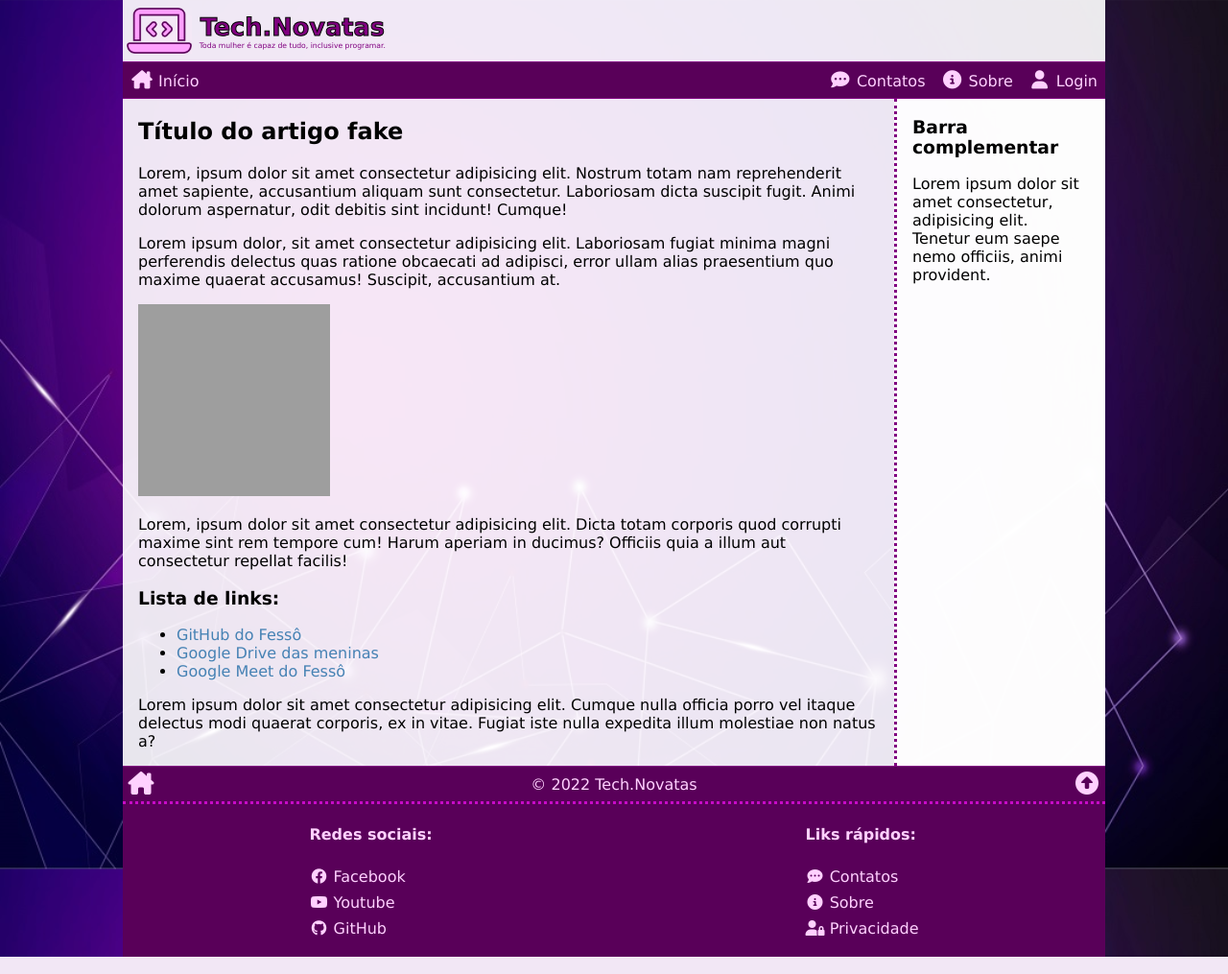
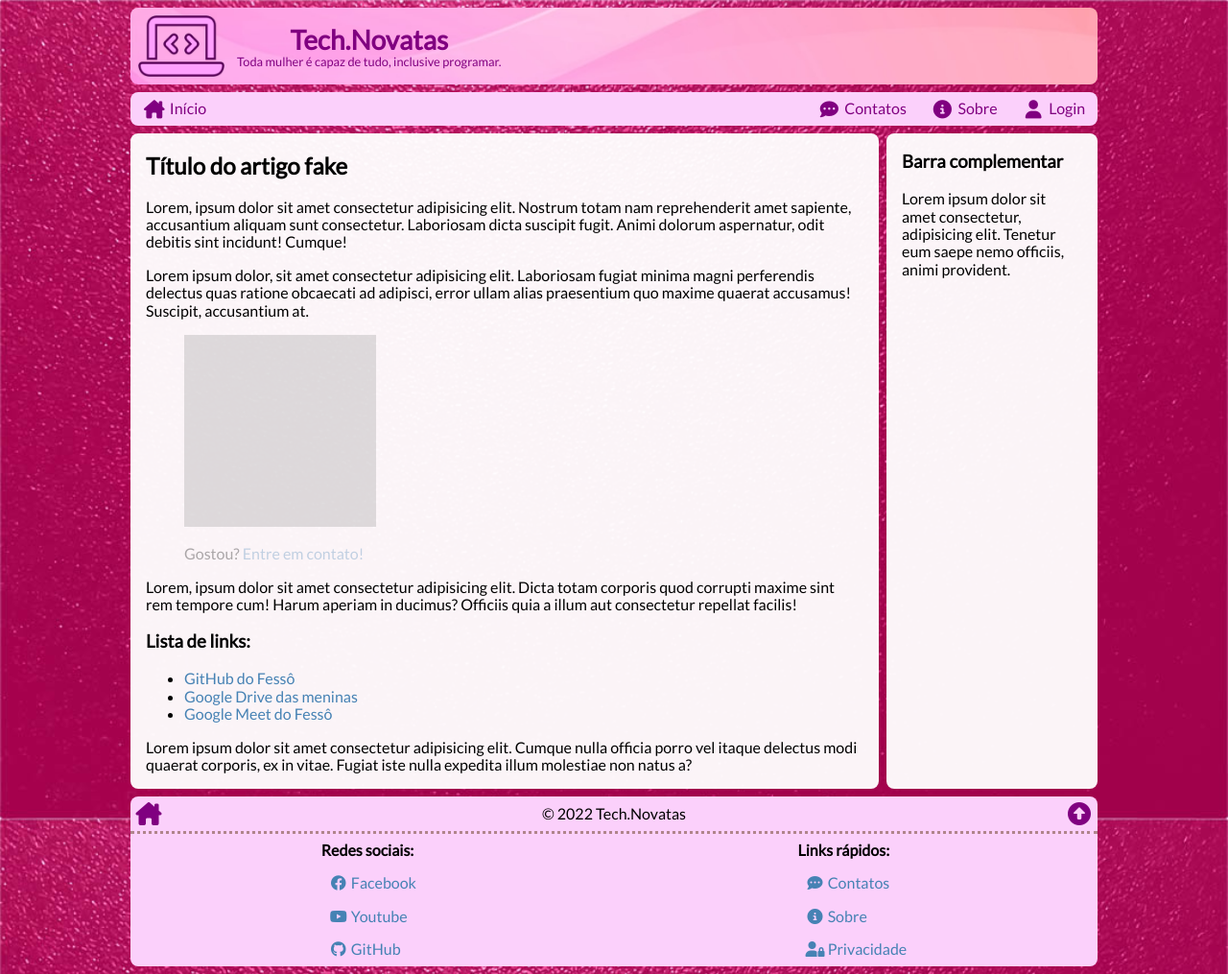
Before and after one commit to manuelafernnan/tech.novatas, a PHP site: page /layout.html in a window 1280 px wide. Shown: the whole page at 96% size. Run offline with PHP 8.4, Linux system fonts and the light colour scheme; grey boxes are pictures that could not be loaded.

Commit message:
2022-09-26

```diff
--- a/layout.html
+++ b/layout.html
@@ -42,9 +42,9 @@
         <header>
 
             <!-- Logotipo usando Font Awesome -->
-            <a href="/">
+            <a href="/" title="Página inicial">
                 <!-- <i class="fa-fw fa-solid fa-laptop-code" title="Logotipo de Tech.Novatas"></i> -->
-                <img src="/img/logo01.jpg" alt="Logotipo de Tech.Novatas">
+                <img src="/img/logo01.png" alt="Logotipo de Tech.Novatas">
             </a>
 
             <!-- Nome / slogan do site -->
@@ -90,11 +90,13 @@
             <article>
 
                 <!-- Conteúdo "fake" usado apenas para facilitar a construção do layout -->
-
                 <h2>Título do artigo fake</h2>
                 <p>Lorem, ipsum dolor sit amet consectetur adipisicing elit. Nostrum totam nam reprehenderit amet sapiente, accusantium aliquam sunt consectetur. Laboriosam dicta suscipit fugit. Animi dolorum aspernatur, odit debitis sint incidunt! Cumque!</p>
                 <p>Lorem ipsum dolor, sit amet consectetur adipisicing elit. Laboriosam fugiat minima magni perferendis delectus quas ratione obcaecati ad adipisci, error ullam alias praesentium quo maxime quaerat accusamus! Suscipit, accusantium at.</p>
-                <img src="https://picsum.photos/200/200" alt="Imagem aleatória.">
+                <figure style=" animation: blinker 10s linear infinite;">
+                    <img src="https://picsum.photos/200/200" alt="Imagem aleatória.">
+                    <p>Gostou? <a href="/contacts.html">Entre em contato!</a></p>
+                </figure>
                 <p>Lorem, ipsum dolor sit amet consectetur adipisicing elit. Dicta totam corporis quod corrupti maxime sint rem tempore cum! Harum aperiam in ducimus? Officiis quia a illum aut consectetur repellat facilis!</p>
                 <h3>Lista de links:</h3>
                 <ul>
@@ -112,7 +114,9 @@
             <aside>
 
                 <!-- Conteúdo "fake" usado apenas para facilitar a construção do layout -->
-                <h3>Barra complementar</h3>
+                <header>
+                    <h3>Barra complementar</h3>
+                </header>
                 <p>Lorem ipsum dolor sit amet consectetur, adipisicing elit. Tenetur eum saepe nemo officiis, animi provident.</p>
                 <!-- Fim do conteúdo "fake" -->
 
@@ -160,7 +164,7 @@
 
                 <nav>
 
-                    <h4>Liks rápidos:</h4>
+                    <h4>Links rápidos:</h4>
                     <a href="/contacts.html">
                         <i class="fa-fw fa-solid fa-comment-dots"></i>
                         <span>Contatos</span>
@@ -179,7 +183,7 @@
             </div>
 
         </footer>
-
+        <span>&nbsp;</span>
     </div>
 
     <!--
--- a/style.css
+++ b/style.css
@@ -1,156 +1,136 @@
-/***********************************************
- * Folha de estilos do aplicativo              *
- * Referências: https://www.w3schools.com/css/ *
- ***********************************************/
+/* Reset */
 
-/***************
- * Reset geral *
- ***************/
+/*
+ * Importa a folha de estilos "Normalize" que padroniza a visualização da
+ * página em qualquer navegador.
+ */
+@import url('https://cdnjs.cloudflare.com/ajax/libs/normalize/8.0.1/normalize.min.css');
 
-/* Largura do elemento é absoluta e não tem linha ao redor dos links */
+/* Importa a fonte padrão do Google Fonts */
+@import url('https://fonts.googleapis.com/css2?family=Lato&display=swap');
+
 * {
+    /* Todos os elementos tem o tamanho definido pela borda. */
     box-sizing: border-box;
+
+    /* Remove serrilhados dos links e imagens clicadas */
     outline: none;
 }
 
-/* Reset dos elementos raiz */
+/* Elementos da raiz */
 html, body {
+    /* Tamanho e posicionamento */
     position: relative;
+    margin: 0;
     padding: 0;
-    margin: 0;
     width: 100%;
     height: 100%;
 
-    /* Define a fonte padrão do aplicativo */
-    font-family: Verdana, Arial, Helvetica, sans-serif;
+    /* Fonte padrão da página */
+    font-family: 'Lato', sans-serif;
 
-    /* Tamanho da fonte padrão. Cria a unidade responsiva '1rem'. */
+    /* Tamanho padrão da fonte → 1rem */
     font-size: 16px;
 }
 
-/* Reset dos links */
+/* Links */
 a {
     color: steelblue;
     text-decoration: none;
 }
 
-/* Pseudo classe ":hover" */
+/* Quando o mouse passar sobre */
 a:hover {
     color: orangered;
     text-decoration: underline;
 }
 
-/* Reset dos elementos semânticos */
-header, nav, main, article, aside, footer {
-    display: block;
-}
-
-/* Wrap da página */
-#wrap {
-    position: relative;
-    width: 100%;
-    height: 100%;
-
-    /*
-    Limita o tamanho dro wrap horizontalmente:
-        • Mínimo: 320px - barra de rolagem - espaço de segurança = 280px
-        • Máximo: 1080px (HD) - barra de rolagem - espaço de segurança = 1024px
-    */
-    min-width: 280px;
-    max-width: 1024px;
-
-    /* Centraliza wrap */
-    margin: auto;
-}
-
-/* Define o fundo do aplicativo */
+/* Fundo do site */
 body {
     background-attachment: fixed;
-    background-color: purple;
-    background-image: url('/img/bg01.jpg');
+    background-color: #A60650;
+    background-image: url('/img/bg02.jpg');
     background-position: center;
     background-repeat: no-repeat;
     background-size: cover;
 }
 
-/*************
- * Cabeçalho *
- *************/
+/* Wrap */
+#wrap {
+    position: relative;
+    width: 100%;
+    height: 100%;
+    /* Limita larguras mínima e máxima da página */
+    min-width: 280px;
+    max-width: 1024px;
+    /* Centraliza na viewport */
+    margin: auto;
+    display: flex;
+    flex-direction: column;
+}
 
+/* Cabeçalho */
 #wrap>header {
-    background-color: rgba(255, 255, 255, 0.908);
+    background-color: pink;
+    background-image: url('/img/bg03.jpg');
+    background-position: bottom;
+    background-repeat: no-repeat;
+    background-size: cover;
+    border-radius: .5rem;
+    margin: .5rem;
+    margin-bottom: 0;
     display: flex;
     align-items: center;
 }
 
-/* Logotipo usando Font Awesome */
-
-#wrap>header i {
-    font-size: 4rem;
-    color: rgb(255, 160, 255);
-    margin: .25rem .5rem .25rem .25rem;
-    -webkit-text-stroke: 2px rgb(89, 0, 89);
-}
-
-/* Logotipo usando imagem */
-
+/* Logotipo */
 #wrap>header img {
     display: block;
-    height: 3rem;
-    margin: .5rem .5rem .5rem .25rem;
+    height: 4rem;
+    margin: .5rem .8rem .5rem .5rem;
 }
 
 /* Título */
-
 #wrap>header h1 {
-    font-size: 1.6rem;
+    margin: 0;
     text-align: center;
-    margin: 0;
+    font-size: 1.75rem;
     color: purple;
-    -webkit-text-stroke: 1px rgb(0, 0, 0);
 }
 
-/* Slogan */
-
+/* Slogan está oculto */
 #wrap>header span {
     display: block;
-    font-size: .479rem;
-
-    /* Remove o negrito do slogan */
+    font-size: .8rem;
     font-weight: normal;
-
-    /* Remove a borda do slogan */
-    -webkit-text-stroke: 0px;
 }
 
-/******************
- * Menu principal *
- ******************/
-
+/* Menu principal */
 #wrap>nav {
-    background-color: rgb(89, 0, 89);
+    background-color: rgb(251, 208, 251);
+    border-radius: .5rem;
+    margin: .5rem;
     display: flex;
     align-items: center;
     justify-content: flex-end;
-    border-top: 1px solid purple;
-    border-bottom: 1px solid purple;
 }
 
 #wrap>nav a {
-    text-align: center;
-    padding: .5rem;
-    color: rgb(255, 209, 255);
-    transition: .25s;
-}
-
-#wrap>nav a:hover {
-    color: rgb(89, 0, 89);
-    background-color: rgb(255, 209, 255);
-    text-decoration: none;
+    padding: .5rem .8rem;
+    color: purple;
+    transition: .2s;
+    display: flex;
+    flex-direction: column;
+    align-items: center;
 }
 
 #wrap>nav a:first-child {
     margin-right: auto;
+}
+
+#wrap>nav a:hover {
+    color: rgb(213, 0, 213);
+    text-decoration: none;
 }
 
 #wrap>nav i {
@@ -159,48 +139,53 @@ body {
 
 #wrap>nav span {
     display: block;
-    margin-top: .25rem;
+    margin-top: .2rem;
 }
 
-/* Menu principal responsivo */
-
+/* Ajusta menu em telas maiores */
 @media (min-width: 480px) {
+    #wrap>nav a {
+        flex-direction: row;
+    }
 
     #wrap>nav i {
         font-size: 1.2rem;
     }
 
     #wrap>nav span {
-        display: inline;
+        display: inline-block;
         margin-top: 0;
+        margin-left: .25rem;
     }
-
 }
 
-/************
- * Conteúdo *
- ************/
+/* Conteúdo */
 
 #wrap>main {
-    background-color: rgba(255, 255, 255, 0.9);
-    overflow: auto;
+    display: flex;
+    flex-direction: column;
+    flex-grow: 1;
 }
 
 #wrap>main article, #wrap>main aside {
+    background-color: rgba(255, 255, 255, 0.955);
+    overflow: auto;
+    border-radius: .5rem;
+    margin: 0 .5rem;
     padding: 0 1rem;
 }
 
-#wrap>main aside {
-    border-top: 3px dotted purple;
-    background-color: rgba(255, 255, 255, 0.9);
-    overflow: auto;
+#wrap>main article {
+    flex-grow: 1;
 }
 
-/* Conteúdo responsivo */
+#wrap>main aside {
+    margin-top: .5rem;
+}
+
 @media (min-width: 768px) {
-
     #wrap>main {
-        display: flex;
+        flex-direction: row;
     }
 
     #wrap>main article {
@@ -208,54 +193,58 @@ body {
     }
 
     #wrap>main aside {
-        border: none;
-        border-left: 3px dotted purple;
+        margin: 0;
+        margin-right: .5rem;
         min-width: 220px;
         max-width: 220px;
-        overflow: initial;
     }
-
 }
 
-/**********
- * Rodapé *
- **********/
-
+/* Rodapé */
 #wrap>footer {
-    background-color: rgb(89, 0, 89);
-    color: rgb(255, 209, 255);
-    border-top: 1px solid purple;
-}
-
-#wrap>footer a {
-    color: rgb(255, 209, 255);
-}
-
-#wrap>footer a:hover {
-    color: rgb(209, 60, 209);
-    text-decoration: none;
+    background-color: rgb(251, 208, 251);
+    border-radius: .5rem;
+    margin: .5rem;
 }
 
 #ftop {
     display: flex;
     align-items: center;
     justify-content: space-between;
-    border-bottom: 3px dotted rgb(199, 11, 199);
+    border-bottom: 3px dotted rgb(177, 133, 140);
 }
 
 #ftop a {
     font-size: 1.5rem;
     padding: .25rem;
+    color: purple;
+}
+
+#ftop a:hover {
+    color: rgb(213, 0, 213);
 }
 
 #fbottom {
     display: flex;
-    align-items: center;
     justify-content: space-around;
-    padding-bottom: 1rem;
+}
+
+#fbottom h4 {
+    margin: .5rem;
 }
 
 #fbottom a {
     display: block;
-    padding: .25rem 0;
+    padding: .5rem .5rem .5rem 1rem;
 }
+
+#wrap>span {
+    display: block;
+    font-size: .1px;
+}
+
+@keyframes blinker {
+    50% {
+      opacity: 0;
+    }
+  }
```
Also changed, not shown: about.html (deleted, +0 -13 lines), contacts.html (deleted, +0 -13 lines), profile.html (deleted, +0 -13 lines), style.antigo.css (added, +266 -0 lines), README.md, img/bg02.jpg (added), img/bg03.jpg (added), img/logo01.png (added), script.js (line endings or trailing spaces), 1 other file.
